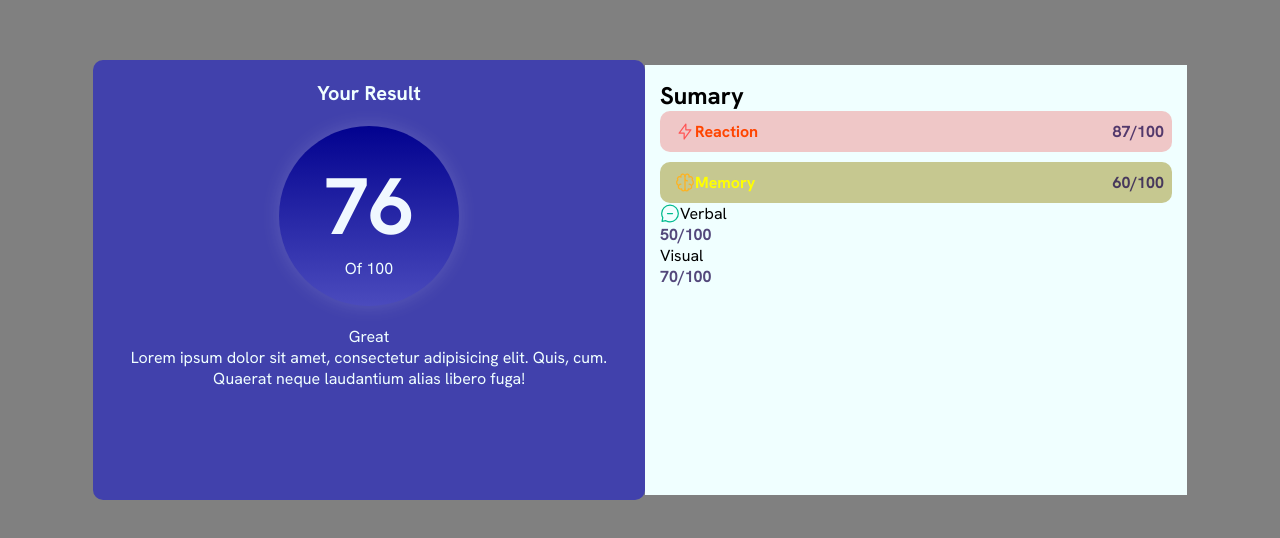
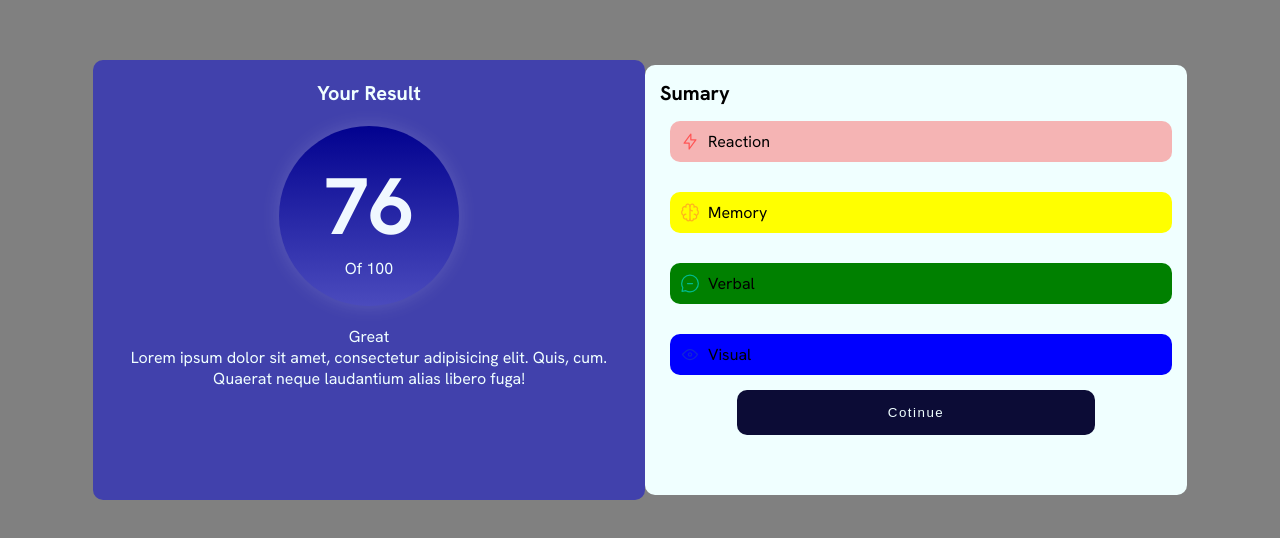
Before and after one commit to matheusrangel7/Front-end-Mentor, a plain HTML site: page FrontEnd-Mentor/Results-Sumary/results-summary-component-main/resposta/res.html in a window 1280 px wide. Shown: the part 120-658 px from the top of the page. Drawn offline with Linux system fonts and the light colour scheme.

Commit message:
ajustei o código

```diff
--- a/FrontEnd-Mentor/Results-Sumary/results-summary-component-main/resposta/res.html
+++ b/FrontEnd-Mentor/Results-Sumary/results-summary-component-main/resposta/res.html
@@ -19,11 +19,26 @@
         </div>
 
         <div class="right-card">
-            <h2>Sumary</h2>
-            <div class="reac"> <div class="img-card"><img src="../assets/images/icon-reaction.svg" alt="">Reaction</div><span>87/100</span></div>
-            <div class="memo"><div class="img-card"> <img src="../assets/images/icon-memory.svg" alt="">Memory </div><span>60/100</span></div>
-            <div class="verb"><div class="img-card"> <img src="../assets/images/icon-verbal.svg" alt="">Verbal </div><span>50/100</span></div>
-            <div class="visu"><div class="img-card">Visual </div><span>70/100</span></div>
+            <h1>Sumary</h1>
+            <div class="min-cards">
+                <div class="red"><img src="../assets/images/icon-reaction.svg" alt="">Reaction</div>
+            </div>
+
+            <div class="min-cards">
+                <div class="yellow"><img src="../assets/images/icon-memory.svg" alt="">Memory</div>
+            </div>
+
+            <div class="min-cards">
+                <div class="green"><img src="../assets/images/icon-verbal.svg" alt="">Verbal</div>
+            </div>
+
+            <div class="min-cards">
+                <div class="blue"><img src="../assets/images/icon-visual.svg" alt="">Visual</div>
+            </div>
+
+            <button class="btn">Cotinue</button>
+
+
         </div>
     </main>
 </body>
--- a/FrontEnd-Mentor/Results-Sumary/results-summary-component-main/resposta/style.css
+++ b/FrontEnd-Mentor/Results-Sumary/results-summary-component-main/resposta/style.css
@@ -66,38 +66,56 @@ h1{
     padding: 15px;
     min-height: 50%;
     width: 40%;
+    display: flex;
+    flex-direction: column;
+    border-radius: 10px;
 }
 
-.reac{
-    padding:10px 0px 10px 15px;
-    background-color: rgba(236, 52, 52, 0.274);
-    color: orangered;
-    border-radius: 10px;
-    font-weight: bold;
-    display: flex;
-    justify-content: space-between;
-    margin-bottom: 10px;
+.min-cards{
+    padding: 15px 0px 15px 10px;
 }
 
-.img-card{
+.red{
+    background-color: rgba(255, 0, 0, 0.295);
+    padding: 10px;
     display: flex;
-
+    gap: 8px;
+    border-radius: 10px;
 }
 
-
-.memo{
-    padding:10px 0px 10px 15px;
-    background-color: rgba(150, 141, 24, 0.479);
-    color: yellow;
+.yellow{
+    background-color:yellow;
+    padding: 10px;
+    display: flex;
+    gap: 8px;
     border-radius: 10px;
-    font-weight: bold;
-    display: flex;
-    justify-content: space-between;
-
 }
 
-span{
-    color: rgba(24, 3, 73, 0.726);
-    font-weight: bold;
-    padding-right: 8px;
+.green{
+    background-color: green;
+    padding: 10px;
+    display: flex;
+    gap: 8px;
+    border-radius: 10px;
 }
+
+.blue{
+    background-color: blue;
+    padding: 10px;
+    display: flex;
+    gap: 8px;
+    border-radius: 10px;
+}
+
+.btn{
+    width: 70%;
+    display: flex;
+    justify-content: center;
+    align-self: center;
+    padding: 15px;
+    border-radius: 10px;
+    border: none;
+    background-color: rgb(12, 12, 54);
+    color: azure;
+    letter-spacing:1.5px;
+}
```
